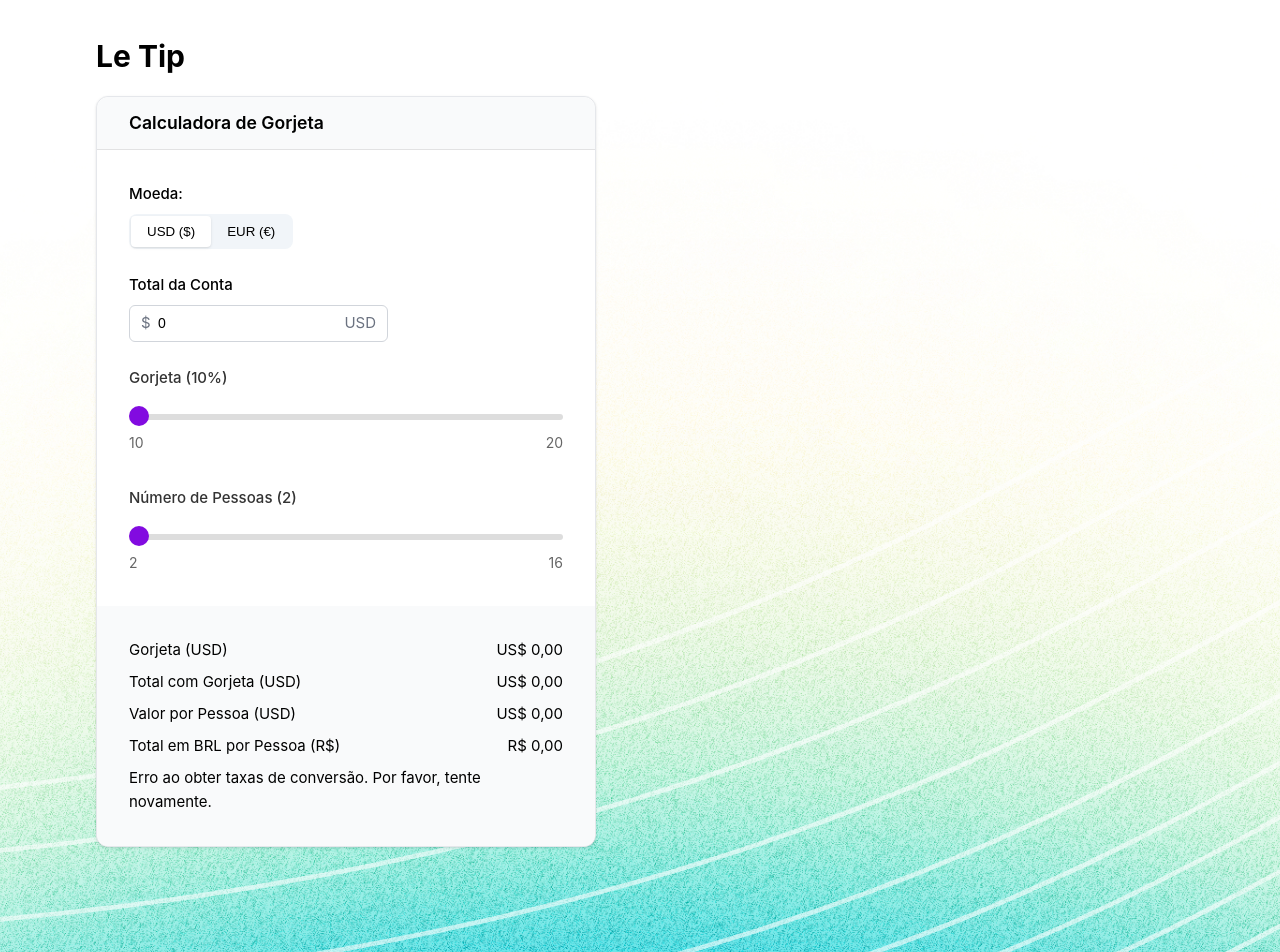
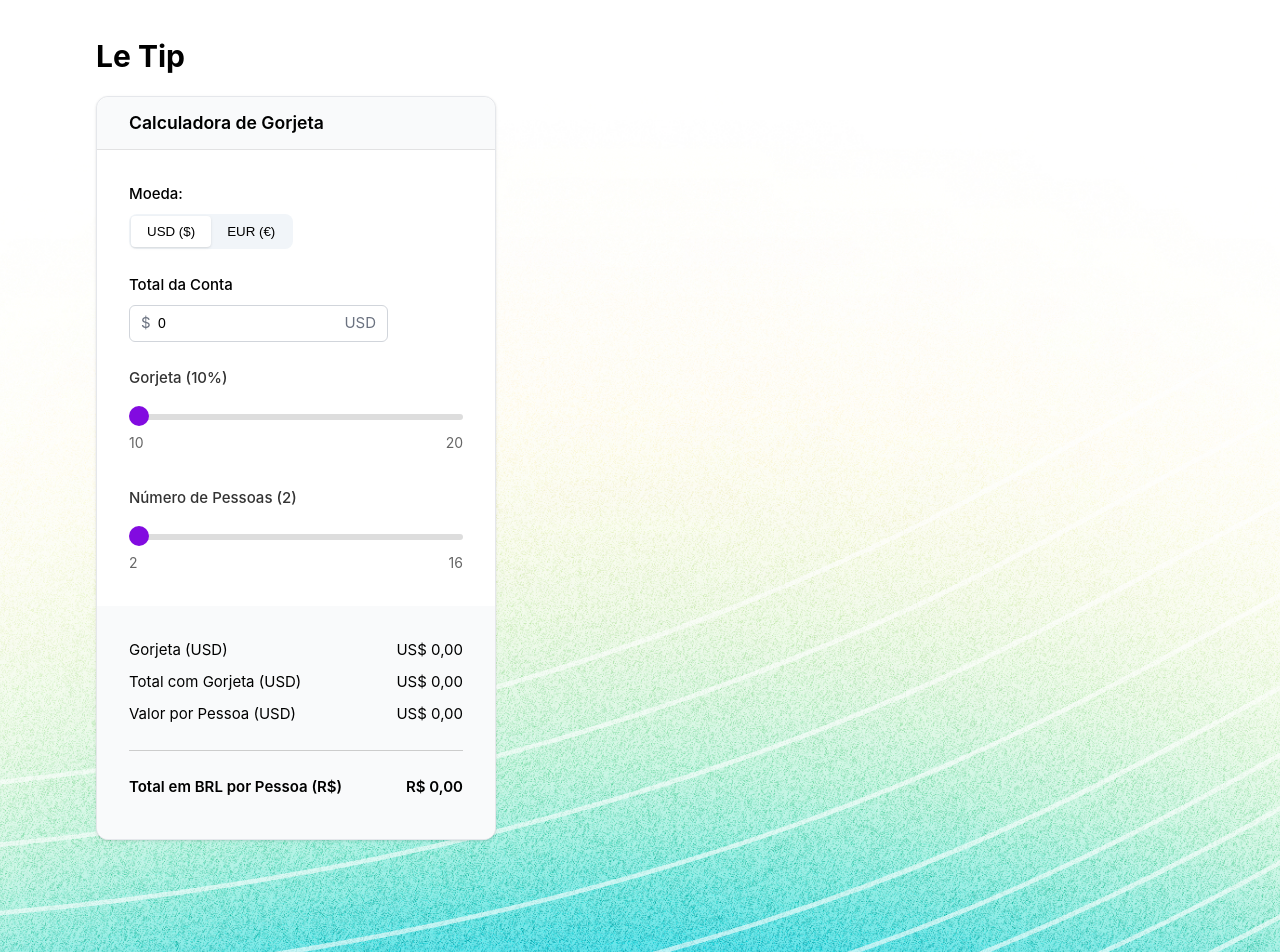
Before and after one commit to victormachadogp/frontend-assessment, a Vue app: page / in a window 1280 px wide. Shown: the top 952 px of the page. Built offline with nearby package versions, Linux system fonts and the light colour scheme; no server answers.

Commit message:
Removendo error do ResultsPanel

```diff
--- a/src/components/ResultsPanel.vue
+++ b/src/components/ResultsPanel.vue
@@ -1,9 +1,6 @@
 <template>
   <div class="results-panel">
     <ResultItem v-for="item in resultItems" :key="item.label" v-bind="item" />
-    <div v-if="error" class="results-panel__error">
-      {{ error }}
-    </div>
   </div>
 </template>
 
```
